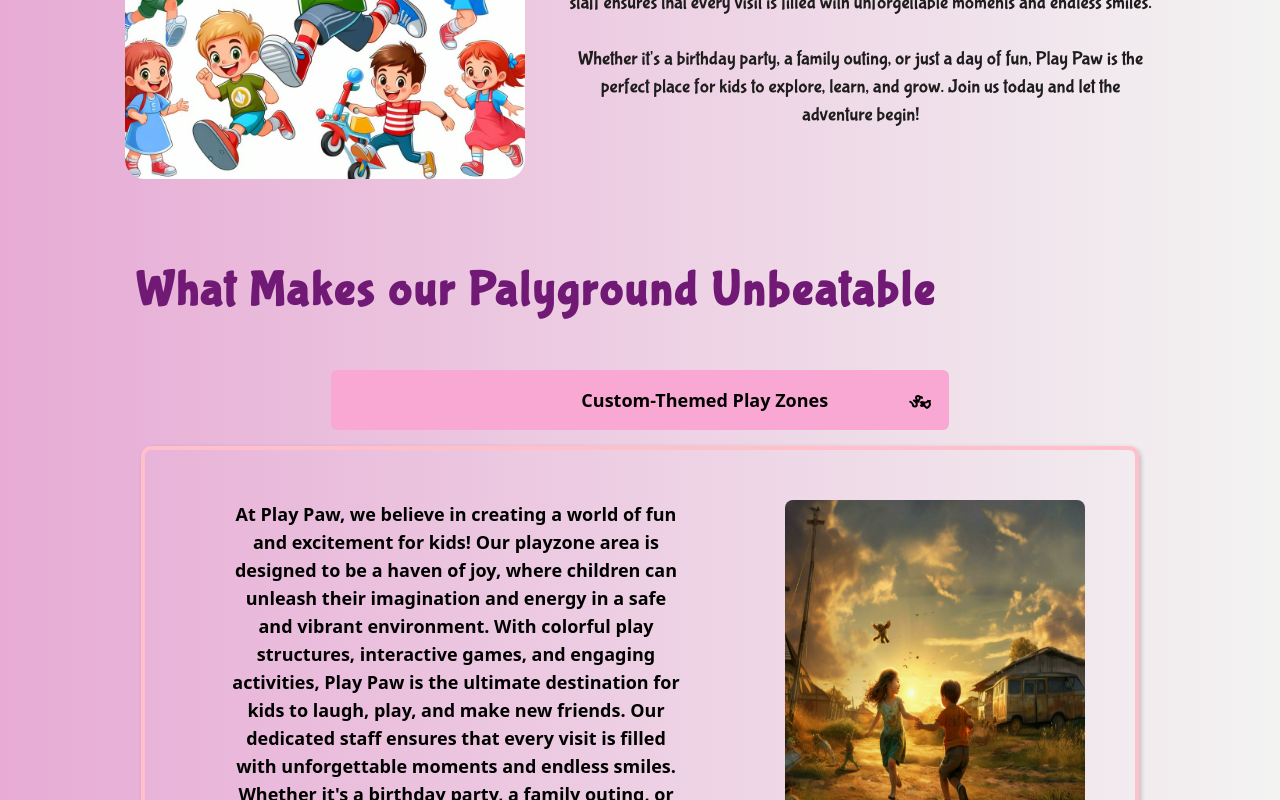
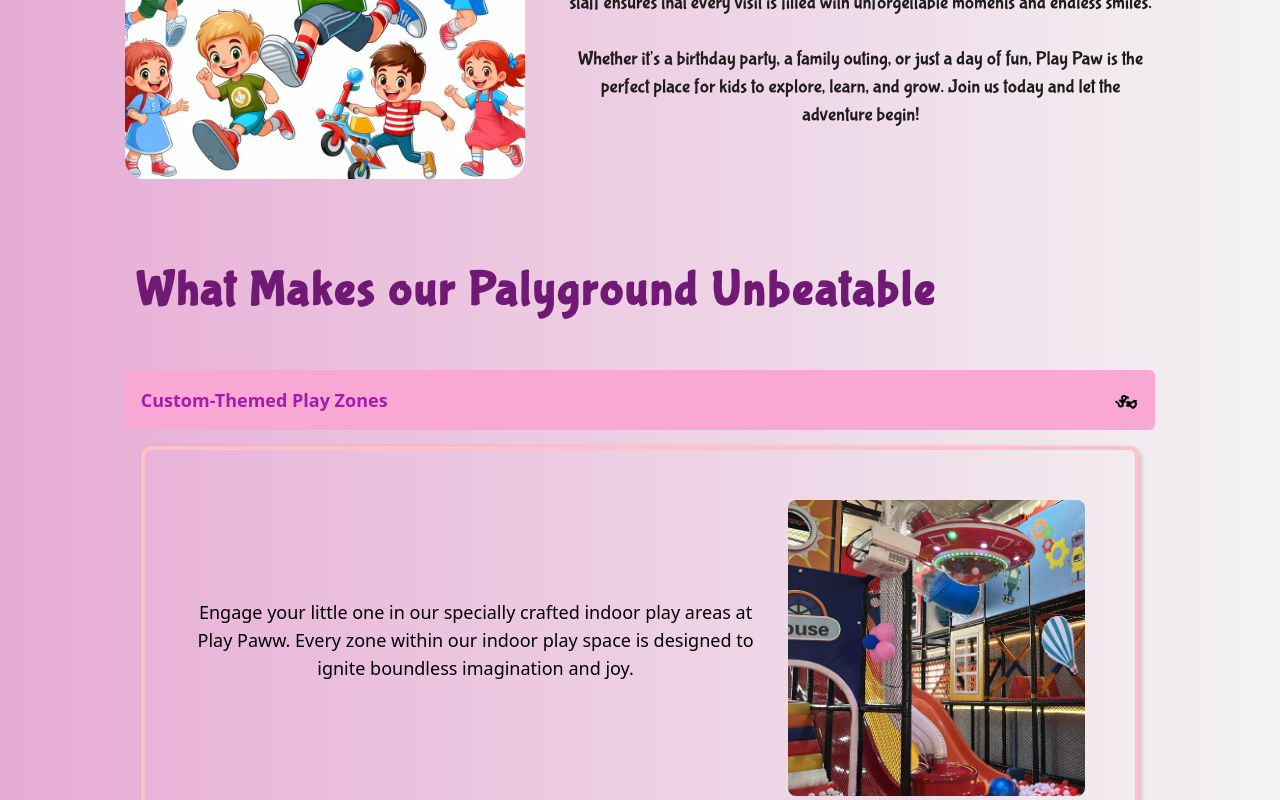
Before and after one commit to akshitchowdhury/playPaw, a React (Create React App) app: page / in a window 1280 px wide. Both pictures are taken after a click on the button "Custom-Themed Play Zones". Shown: the part 1027-1827 px from the top of the page. Built offline with nearby package versions, Linux system fonts and the light colour scheme; a web font is replaced by a local one.

Commit message:
recreate8

```diff
--- a/src/components/Attractions/Accordion.jsx
+++ b/src/components/Attractions/Accordion.jsx
@@ -1,22 +1,125 @@
-import React, { useState } from 'react'
+// import React, { useState } from "react";
 
-import { Transition } from '@headlessui/react';
+// import { Transition } from "@headlessui/react";
+// const Accordion = ({ items }) => {
+//   const [openIndex, setOpenIndex] = useState(null);
+
+//   return (
+//     <div className="w-full " style={{ padding: "4%" }}>
+//       {items.map((item, index) => (
+//         <div key={index} className="mb-2 " style={{ marginBottom: "4%" }}>
+//           <button
+//             className="w-full  flex justify-between items-center bg-pink-300 p-4 rounded-md focus:outline-none"
+//             onClick={() => setOpenIndex(openIndex === index ? null : index)}
+//             style={{ marginLeft: "20%", width: "60%" }}
+//           >
+//             <span
+//               className="text-lg font-semibold flex items-center "
+//               style={{ marginLeft: "40%" }}
+//             >
+//               {item.title}
+//             </span>
+//             <svg
+//               xmlns="http://www.w3.org/2000/svg"
+//               className={`h-6 w-6 transition-transform transform ${
+//                 openIndex === index ? "rotate-180" : ""
+//               }`}
+//               fill="none"
+//               viewBox="0 0 24 24"
+//               stroke="currentColor"
+//             >
+//               <path
+//                 strokeLinecap="round"
+//                 strokeLinejoin="round"
+//                 strokeWidth={2}
+//                 d="M3 11c.99 0 2.428-.509 3.482-1.313C7.865 9.675 9 8.99 9 8c0-2.21-3-4-3-4s-3 1.79-3 4c0 1.844 1.134 2.683 2 3.187M9 8c0 1.104.896 2 2 2 .418 0 .791-.198 1.12-.511M9 8c0-1.104.896-2 2-2 .418 0 .791.198 1.12.511M9 8c0-.552.447-1 1-1 .552 0 1 .448 1 1"
+//               />
+//               <path
+//                 strokeLinecap="round"
+//                 strokeLinejoin="round"
+//                 strokeWidth={2}
+//                 d="M15.693 10.287c1.054.804 2.491 1.313 3.482 1.313 0 0-3-1.79-3-4 0-1.104.896-2 2-2 1.104 0 2 .896 2 2 0 .99 1.135 1.675 2.518 2.687M15.693 10.287C14.03 11.666 13 12.877 13 14c0 1.104.896 2 2 2 1.104 0 2-.896 2-2 0-1.123-1.03-2.334-2.693-3.713M13 14c0 .552-.448 1-1 1-.553 0-1-.448-1-1"
+//               />
+//             </svg>
+//           </button>
+//           <Transition
+//             show={openIndex === index}
+//             enter="transition ease-out duration-200"
+//             enterFrom="transform opacity-0 scale-0"
+//             enterTo="transform opacity-100 scale-100"
+//             leave="transition ease-in duration-150"
+//             leaveFrom="transform opacity-100 scale-100"
+//             leaveTo="transform opacity-0 scale-0"
+//           >
+//             <div className=" overflow-hidden transition-all duration-200">
+//               <div className=" p-4 rounded-md">
+//                 <div
+//                   className=" flex flex-wrap "
+//                   style={{
+//                     width: '70%',
+//                     padding: "5%",
+//                     border: "3pt solid pink",
+//                     borderRadius:
+//                       "10px" /* Border radius to create a cream-shaped border */,
+//                     boxShadow:
+//                       "2px 2px 5px rgba(0, 0, 0, 0.2)" /* Light box shadow */,
+//                   }}
+//                 >
+//                   <div
+//                     className="w-full md:w-full md:pl-8"
+//                     style={{
+//                       height: "100px",
+
+//                       fontWeight: "600",
+//                       display: "flex",
+//                       flexDirection: "row",
+//                     }}
+//                   >
+//                     <p className="text-lg mb-4">
+//                     {item.desc}
+//                     </p>
+
+//                     <img
+//                       src={item.image}
+//                       alt="Play Paw Logo"
+//                       className="rounded-lg  mb-4"
+//                       style={{
+
+//                         marginLeft: "100px",
+//                       }}
+//                     />
+//                   </div>
+//                 </div>
+//               </div>
+//             </div>
+//           </Transition>
+//         </div>
+//       ))}
+//     </div>
+//   );
+// };
+
+// export default Accordion;
+
+import React, { useState } from "react";
+import { Transition } from "@headlessui/react";
+
 const Accordion = ({ items }) => {
   const [openIndex, setOpenIndex] = useState(null);
 
   return (
-    <div className="w-full " style={{padding: '4%'}} >
+    <div className="w-full" style={{ padding: "4%" }}>
       {items.map((item, index) => (
-        <div key={index} className="mb-2 " style={{ marginBottom: '4%'}}>
+        <div key={index} className="mb-2">
           <button
-            className="w-full  flex justify-between items-center bg-pink-300 p-4 rounded-md focus:outline-none"
-            onClick={() => setOpenIndex(openIndex === index ? null : index)} style={{marginLeft: '20%', width: '60%'}}
+            className="w-full flex justify-between items-center bg-pink-300 p-4 rounded-md focus:outline-none"
+            onClick={() => setOpenIndex(openIndex === index ? null : index)}
           >
-             <span className="text-lg font-semibold flex items-center " style={{ marginLeft: '40%'}}>{item.title}</span>
+            <span className="text-lg font-semibold text-fuchsia-700">{item.title}</span>
             <svg
               xmlns="http://www.w3.org/2000/svg"
               className={`h-6 w-6 transition-transform transform ${
-        openIndex === index ? 'rotate-180' : ''
+                openIndex === index ? "rotate-180" : ""
               }`}
               fill="none"
               viewBox="0 0 24 24"
@@ -45,23 +148,24 @@ const Accordion = ({ items }) => {
             leaveFrom="transform opacity-100 scale-100"
             leaveTo="transform opacity-0 scale-0"
           >
-            <div className=" overflow-hidden transition-all duration-200">
-              <div className=" p-4 rounded-md" >
-               <div className=" flex flex-wrap " style={{
-  padding: '5%',
-  border: '3pt solid pink',
-  borderRadius: '10px', /* Border radius to create a cream-shaped border */
-  boxShadow: '2px 2px 5px rgba(0, 0, 0, 0.2)' /* Light box shadow */
-}}>
-    <div className="w-full md:w-full md:pl-8" style={{  height: '50%', fontWeight: '600', display: 'flex', flexDirection:'row' }}>
-        <p className="text-lg mb-4">At Play Paw, we believe in creating a world of fun and excitement for kids! Our playzone area is designed to be a haven of joy, where children can unleash their imagination and energy in a safe and vibrant environment.
-        With colorful play structures, interactive games, and engaging activities, Play Paw is the ultimate destination for kids to laugh, play, and make new friends. Our dedicated staff ensures that every visit is filled with unforgettable moments and endless smiles.
-        Whether it's a birthday party, a family outing, or just a day of fun, Play Paw is the perfect place for kids to explore, learn, and grow. Join us today and let the adventure begin!</p>
-
-
-
-        <img src= {item.image} alt="Play Paw Logo" className="rounded-lg  mb-4" style={{ width: '300px', height: '400px', marginLeft: '100px' }} />
-        </div>
+            <div className="overflow-hidden transition-all duration-200">
+              <div className="p-4 rounded-md ">
+                <div
+                  className="flex flex-col md:flex-row items-center md:items-start"
+                  style={{
+                    border: "3pt solid pink",
+                    borderRadius: "10px",
+                    backgroundColor: 'inherit',
+                    boxShadow: "2px 2px 5px rgba(0, 0, 0, 0.2)",
+                    padding: '5%'
+                  }}
+                >
+                  <p className="text-lg mb-4 md:w-2/3 md:pr-8">{item.desc}</p>
+                  <img
+                    src={item.image}
+                    alt="Play Paw Logo"
+                    className="rounded-lg md:w-1/3"
+                  />
                 </div>
               </div>
             </div>
@@ -72,5 +176,4 @@ const Accordion = ({ items }) => {
   );
 };
 
-
-export default Accordion
+export default Accordion;
--- a/src/components/Home/WhyUs.jsx
+++ b/src/components/Home/WhyUs.jsx
@@ -1,52 +1,63 @@
-import React from 'react'
-import Accordion from '../Attractions/Accordion'
-import i1 from '../../assets/homekid2b.jpg'
+import React from "react";
+import Accordion from "../Attractions/Accordion";
+import i1 from "../../assets/1.jpeg";
+import i2 from "../../assets/2.jpeg";
+import i3 from "../../assets/5.jpeg";
+import i4 from "../../assets/11.jpeg";
+import i5 from "../../assets/6.jpeg";
 const WhyUs = () => {
   const items = [
     {
-          title: 'Custom-Themed Play Zones',
+      title: "Custom-Themed Play Zones",
 
+      image: i1,
 
-
-
-
-          image: i1
+      desc: "Engage your little one in our specially crafted indoor play areas at Play Paww. Every zone within our indoor play space is designed to ignite boundless imagination and joy.",
     },
     {
-          title: 'Safety First',
+      title: "Safety First",
 
-          image: i1
+      image: i2,
+      desc: "our soft play area is meticulously crafted with advanced padding, guaranteeing safe and responsible play for every child.",
     },
     {
-          title: 'Inclusive & Accessible',
+      title: "Inclusive & Accessible",
 
-          image: i1
+      image: i3,
+      desc: "At Play Paww, we warmly welcome every child, including those with special needs, positioning us as the ultimate choice for indoor play experiences for kids.",
     },
     {
-          title: 'Fun for All Ages',
+      title: "Fun for All Ages",
 
-          image: i1
+      image: i4,
+
+      desc: "our interactive games and themed play areas cater to a wide range of ages, from curious toddlers to adventurous tweens aged 2 to 8 years old, ensuring there's excitement for every child.",
     },
     {
-          title: 'Variety themed events',
+      title: "Variety themed events",
 
-
-          image: i1
-      }
+      image: i5,
+      desc: "At Play Paww, we host a diverse range of themed events to keep the excitement alive for our young adventurers. From princess parties to superhero extravaganzas, there's always something magical happening at our playground. Join us for a world of endless fun and imagination!",
+    },
   ];
-
 
   return (
     <div>
-
-      <div className="bubblegum-sans-regular self-center mt-8 text-4xl tracking-wider text-center text-fuchsia-900 max-w-[90%] mx-auto" style={{fontWeight: '700', fontSize: '3rem', lineHeight: '70px', textAlign: 'left'}}>
+      <div
+        className="bubblegum-sans-regular self-center mt-8 text-4xl tracking-wider text-center text-fuchsia-900 max-w-[90%] mx-auto"
+        style={{
+          fontWeight: "700",
+          fontSize: "3rem",
+          lineHeight: "70px",
+          textAlign: "left",
+        }}
+      >
         What Makes our Palyground Unbeatable
       </div>
 
+      <Accordion items={items} />
+    </div>
+  );
+};
 
-<Accordion items={items}/>
-    </div>
-  )
-}
-
-export default WhyUs
+export default WhyUs;
```
Lines whose indentation alone changed are shown as unchanged.
